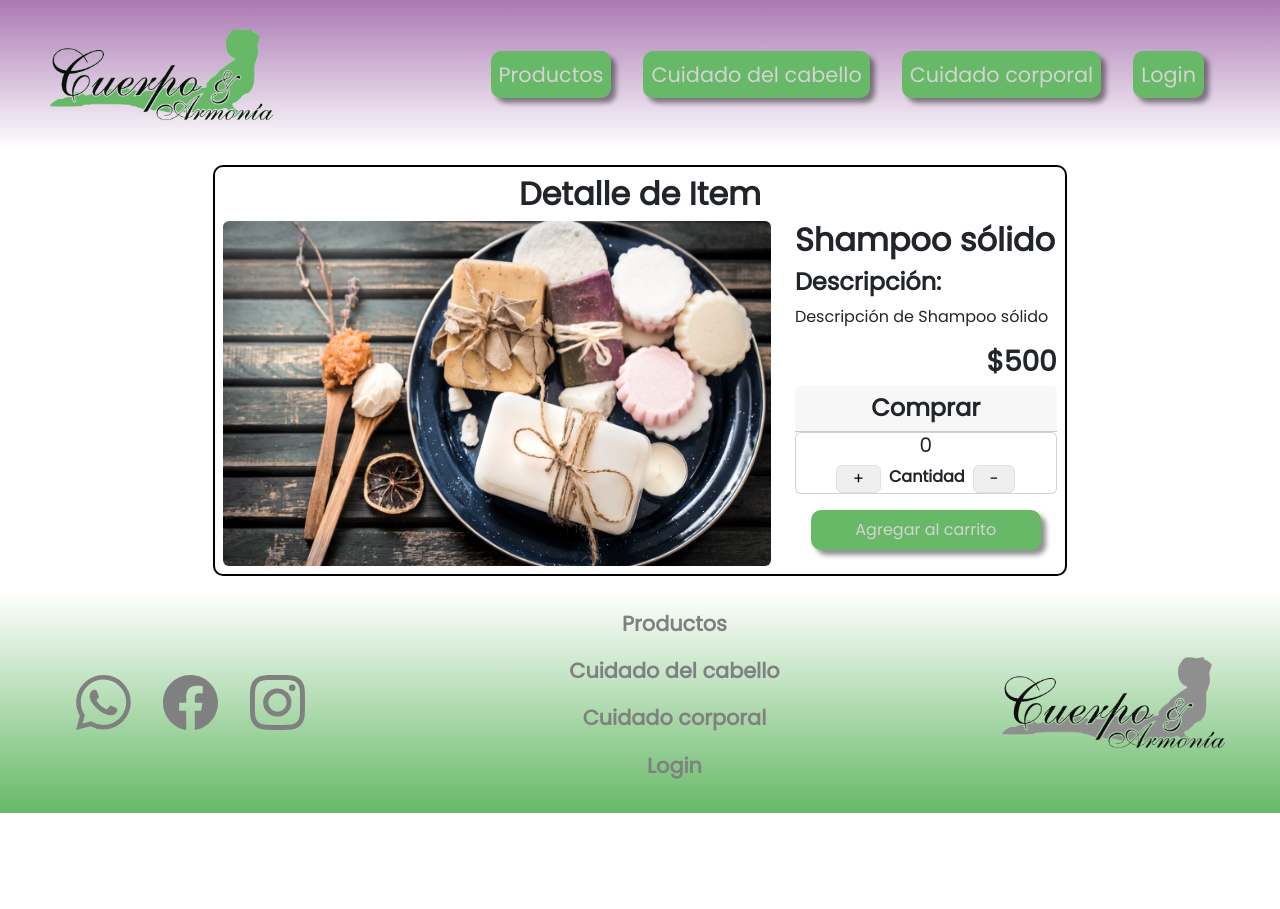
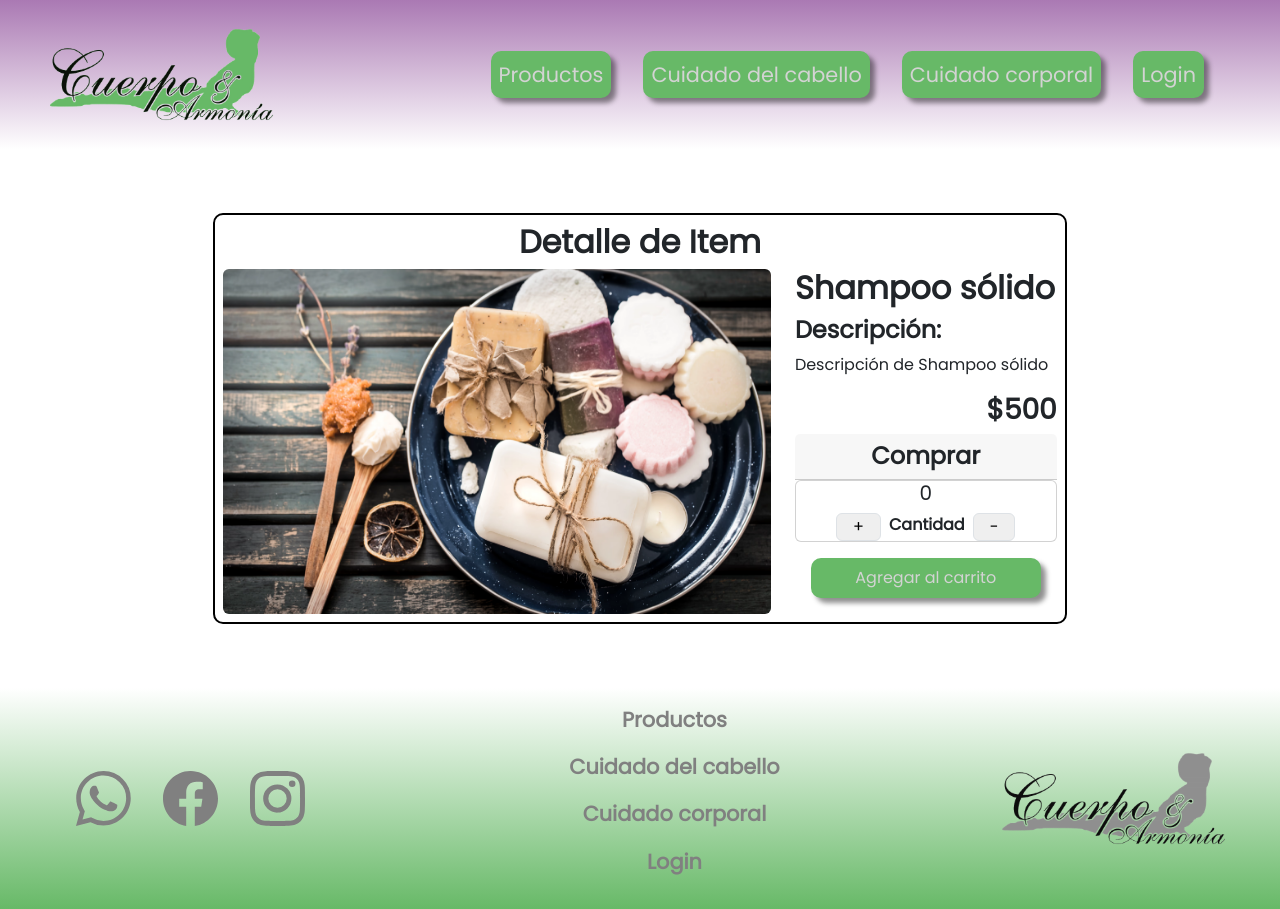
Before and after one commit to JuanBenega/proyecto-react, a React (Create React App) app: page /detail/1 in a window 1280 px wide. Before the commit the page ends 813 px from the top, so only its background shows below. Built offline with nearby package versions, Linux system fonts and the light colour scheme.

Commit message:
add loader to ItemListContainer & ItemDetailContainer

```diff
--- a/package.json
+++ b/package.json
@@ -11,8 +11,10 @@
     "react-bootstrap": "^2.5.0",
     "react-bootstrap-icons": "^1.8.4",
     "react-dom": "^18.2.0",
+    "react-loader-spinner": "^5.3.4",
     "react-router-dom": "^6.3.0",
     "react-scripts": "^5.0.1",
+    "react-spinners": "^0.13.4",
     "web-vitals": "^2.1.4"
   },
   "scripts": {
--- a/src/pages/ItemDetailContainer/ItemDetailContainer.jsx
+++ b/src/pages/ItemDetailContainer/ItemDetailContainer.jsx
@@ -4,16 +4,19 @@ import data from '../../components/mockData';
 import { useState, useEffect } from "react";
 import 'bootstrap/dist/css/bootstrap.css';
 import { useParams } from "react-router-dom";
+import  RingLoader  from "react-spinners/RingLoader";
 
 
 
 const ItemDetailContainer = () => {
     const { id } = useParams();
     const [item, setItem] = useState([])
+    const [load, setLoad] = useState(false)
 
     useEffect(() => {
         getItem.then((response) => {
-            setItem(response[0])
+            setItem(response[0]);
+            setLoad(true);
         })
             .catch((error) => {
                 console.log(error);
@@ -29,8 +32,10 @@ const ItemDetailContainer = () => {
 
     return (
         <>
-            <div className="container-fluid">
-                <div className="row">
+            {load === false
+                ? <div className="loader"><RingLoader color="#67b967" size={200} /></div>
+                : <div className="container-fluid">
+                    <div className="row my-5">
                         <div className="col-md-2"></div>
                         <div className="col-md-8 my-3 p-2 detail">
                             <h2 className='text-center'>Detalle de Item</h2>
@@ -45,7 +50,7 @@ const ItemDetailContainer = () => {
                         <div className="col-md-2"></div>
                     </div>
                 </div>
-
+            }
         </>
     )
 }
--- a/src/pages/ItemListContainer/ItemListContainer.css
+++ b/src/pages/ItemListContainer/ItemListContainer.css
@@ -6,3 +6,9 @@
     display: flex;
     justify-content: center;
 }
+
+.loader {
+    margin: 12rem 0;
+    display: flex;
+    justify-content: center;
+}
--- a/src/pages/ItemListContainer/ItemListContainer.jsx
+++ b/src/pages/ItemListContainer/ItemListContainer.jsx
@@ -3,18 +3,20 @@ import ItemList from '../../components/ItemList/ItemList';
 import data from '../../components/mockData';
 import { useState, useEffect } from "react";
 import { useParams } from 'react-router-dom';
+import  RingLoader  from "react-spinners/RingLoader";
 
 
 
 const ItemListContainer = () => {
 
-
+    const [load, setLoad] = useState(false);
     const [productList, setProductList] = useState([]);
     const { catId } = useParams();
 
     useEffect(() => {
         getProducts.then((response) => {
-            setProductList(response)
+            setProductList(response);
+            setLoad(true);
         })
             .catch((error) => {
                 console.log(error);
@@ -32,7 +34,11 @@ const ItemListContainer = () => {
 
     return (
         <>
-            <ItemList productList={productList} />
+            {load === false
+                ? <div className="loader"><RingLoader color="#67b967" size={200} /></div>
+                : <ItemList productList={productList} />
+            }
+
         </>
 
     )
```
Also changed, not shown: 1 other file (tests, documents, lock files or other folders). Lines whose indentation alone changed are shown as unchanged.
